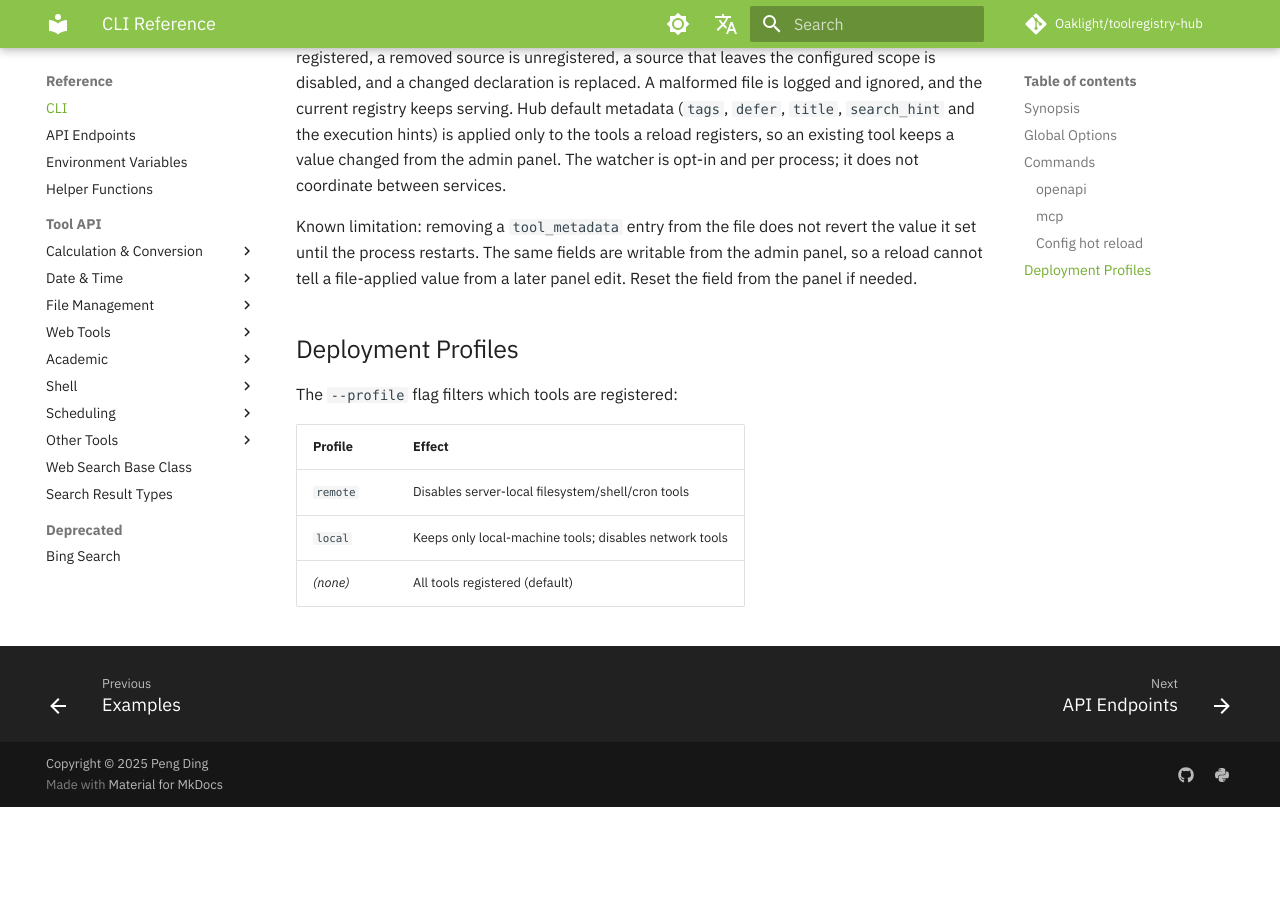
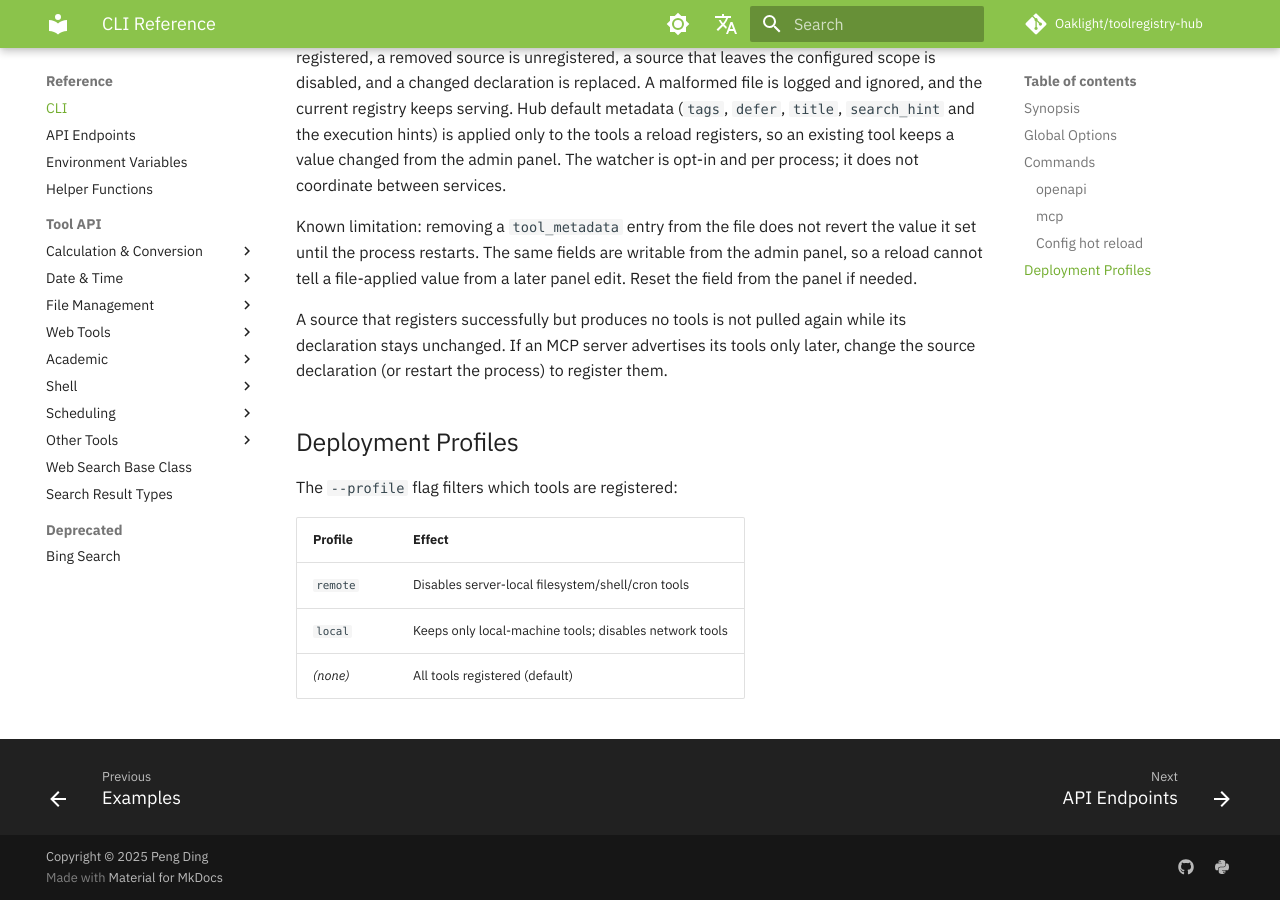
Before and after one commit to Oaklight/toolregistry-hub, an MkDocs documentation site: the page built from docs/reference/cli.md, in a window 1280 px wide and 900 px high, scrolled down 2478 px. Built offline with MkDocs 1.6.1 and Material for MkDocs 9.7.7, drawn with Linux system fonts in a browser that asks for light colours; some web fonts are replaced; comment, search, counter and statistics services are not loaded; before the commit the page ends 3285 px from its top, so only the background shows below that.

Commit message:
docs: note that a zero-tool source is not re-pulled on reload
Refs #233

```diff
--- a/docs/reference/cli.md
+++ b/docs/reference/cli.md
@@ -88,6 +88,11 @@ revert the value it set until the process restarts. The same fields are
 writable from the admin panel, so a reload cannot tell a file-applied value
 from a later panel edit. Reset the field from the panel if needed.
 
+A source that registers successfully but produces no tools is not pulled
+again while its declaration stays unchanged. If an MCP server advertises its
+tools only later, change the source declaration (or restart the process) to
+register them.
+
 ## Deployment Profiles
 
 The `--profile` flag filters which tools are registered:
```
Also changed, not shown: docs/changelog.md (+1 -0 lines).
